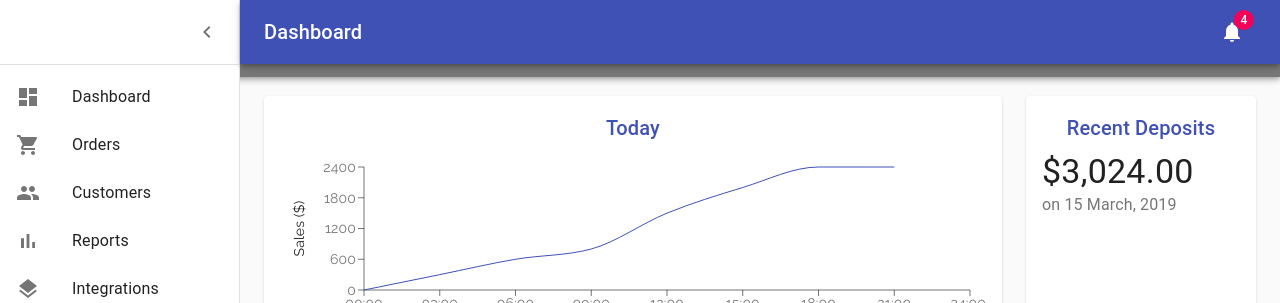
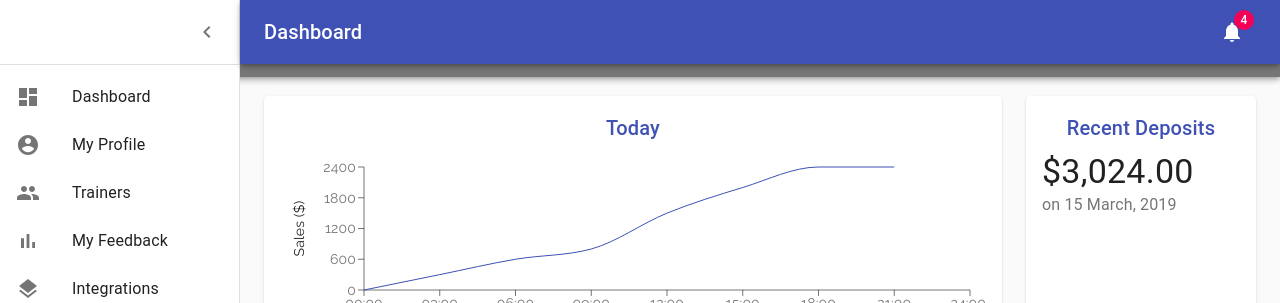
Before and after one commit to Meghanath91/CustomFitness, a React (Create React App) app in the folder my-app/: page /student/dashboard in a window 1280 px wide. Shown: the top 303 px of the page. Built offline with nearby package versions, Linux system fonts and the light colour scheme.

Commit message:
fixed student layout, added one link to a page for my profile

```diff
--- a/my-app/src/App.js
+++ b/my-app/src/App.js
@@ -1,6 +1,6 @@
 // Main State stored here and Routes
 import React from "react";
-import { BrowserRouter as Router, Switch, Route } from "react-router-dom";
+import {Redirect, BrowserRouter as Router, Switch, Route } from "react-router-dom";
 import "./App.scss";
 import Navbar from "./components/Navbar/Navbar";
 
@@ -56,19 +56,28 @@ function App() {
               /plans <PlansList></PlansList> */}
 
           {/* useParams */}
-          <Route path="/trainer/dashboard">
+          <Route path="/trainer">
+            {/* <TrainerSidebar /> */}
+            <TrainerDashboard />
+            <Redirect to="/trainer/dashboard" />
+
+            <Route path="dashboard">
               <TrainerDashboard />
               {/* <Sidebar/> */}
             </Route>
 
-          <Route path="/trainer/profile">
+            <Route path="profile">
               <Trainer />
             </Route>
 
-          <Route path="/trainer/create_plan">
+            <Route path="create_plan">
               <Student className="student-profile" />
               <Exercise />
             </Route>
+
+          </Route>
+
+
 
           <Route path="/student/dashboard">
             <StudentDashboard />
@@ -87,9 +96,7 @@ function App() {
             <StudentSidebar />
           </Route>
 
-          <Route path="/trainer">
-            <TrainerSidebar />
-          </Route>
+
 
           <Route path="/login">
             <Login />
--- a/my-app/src/components/Student/Dashboard/listItems.js
+++ b/my-app/src/components/Student/Dashboard/listItems.js
@@ -9,6 +9,7 @@ import PeopleIcon from '@material-ui/icons/People';
 import BarChartIcon from '@material-ui/icons/BarChart';
 import LayersIcon from '@material-ui/icons/Layers';
 import AssignmentIcon from '@material-ui/icons/Assignment';
+import AccountCircleIcon from '@material-ui/icons/AccountCircle';
 
 export const mainListItems = (
   <div>
@@ -18,23 +19,25 @@ export const mainListItems = (
       </ListItemIcon>
       <ListItemText primary="Dashboard" />
     </ListItem>
-    <ListItem button>
+
+    <ListItem button component="a" href="/student/profile">
       <ListItemIcon>
-        <ShoppingCartIcon />
+        <AccountCircleIcon />
       </ListItemIcon>
-      <ListItemText primary="Orders" />
+      <ListItemText primary="My Profile" />
     </ListItem>
+
     <ListItem button>
       <ListItemIcon>
         <PeopleIcon />
       </ListItemIcon>
-      <ListItemText primary="Customers" />
+      <ListItemText primary="Trainers" />
     </ListItem>
     <ListItem button>
       <ListItemIcon>
         <BarChartIcon />
       </ListItemIcon>
-      <ListItemText primary="Reports" />
+      <ListItemText primary="My Feedback" />
     </ListItem>
     <ListItem button>
       <ListItemIcon>
--- a/my-app/src/components/Trainer/TrainerDashboard.js
+++ b/my-app/src/components/Trainer/TrainerDashboard.js
@@ -24,7 +24,7 @@ import ChevronLeftIcon from '@material-ui/icons/ChevronLeft';
 import NotificationsIcon from '@material-ui/icons/Notifications';
 import { mainListItems, secondaryListItems } from './Dashboard/listItems';
 
-import Trainers from "./Dashboard/Students";
+import Students from "./Dashboard/Students";
 import Money from "./Dashboard/Money";
 import StudentTable from "./Dashboard/Table";
 import Chart from "./Dashboard/Chart";
@@ -146,7 +146,7 @@ export default function TrainerDashboard() {
 
       {/* <StudentTable /> */}
 
-      {/* <StudentRequest /> */}
+
 
       <CssBaseline />
       <AppBar
@@ -226,7 +226,10 @@ export default function TrainerDashboard() {
             <Copyright />
           </Box>
           <Box pt={4}>
-            <Trainers cards={cards} />
+            <Students cards={cards} />
+          </Box>
+          <Box pt={4}>
+          <StudentRequest />
           </Box>
         </Container>
       </main>
```
Lines whose indentation alone changed are shown as unchanged.
